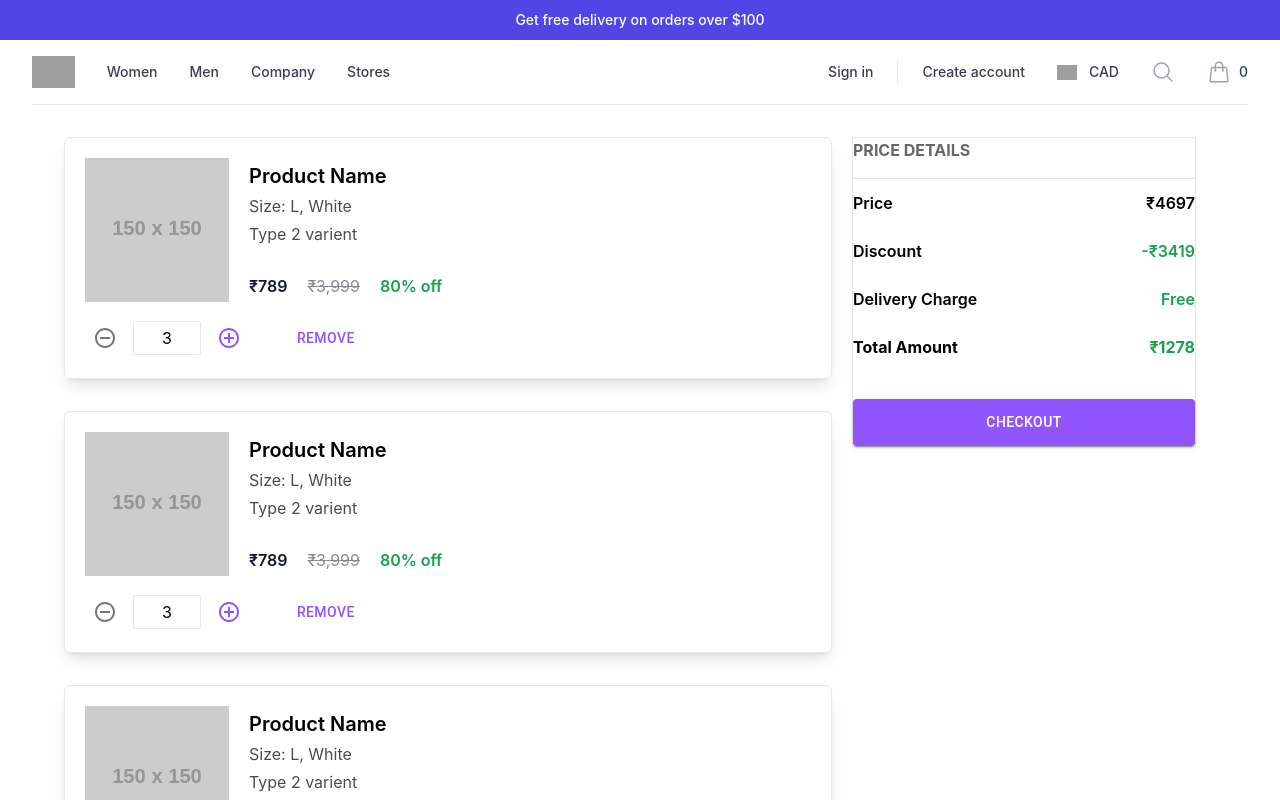
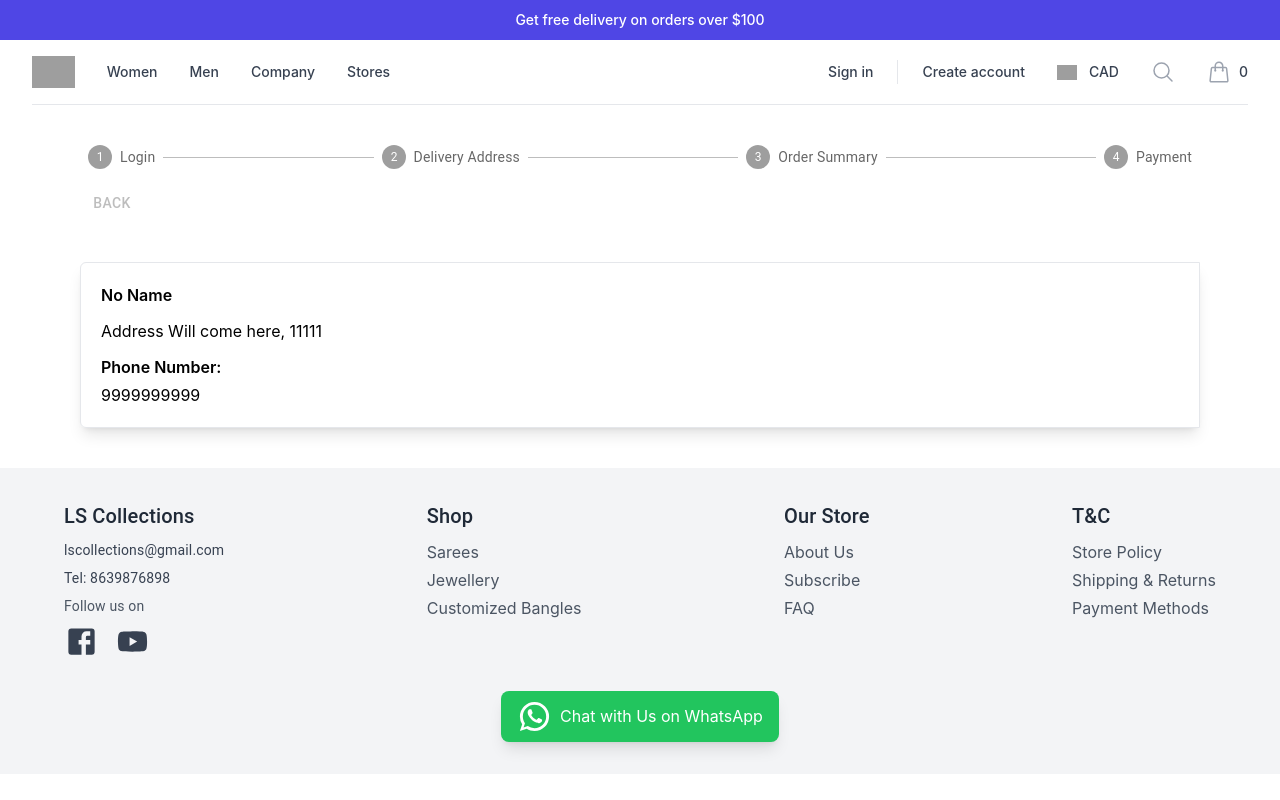
Before and after one commit to haradeva/LSCollections-Ecommerce, a React (Create React App) app in the folder frontend/: page /1/1/1 in a window 1280 px wide. Shown: the top 800 px of the page. Built offline with nearby package versions, Linux system fonts and the light colour scheme; grey boxes are pictures that could not be loaded.

Commit message:
Add checkout components and update existing components

```diff
--- a/frontend/src/App.js
+++ b/frontend/src/App.js
@@ -5,21 +5,21 @@ import HomePage from "./pages/HomePage/HomePage";
 import Footer from "./components/Footer/Footer";
 import ProductDetails from "./components/ProductDetails/ProductDetails";
 import Cart from "./components/Cart/Cart";
+import Checkout from "./components/Checkout/Checkout";
 
 function App() {
   return (
-    <>
     <div className="">
       <Navbar />
       <div>
         {/* <HomePage /> */}
         {/* <FullProductList /> */}
         {/* <ProductDetails /> */}
-          <Cart />
+        {/* <Cart /> */}
+        <Checkout />
       </div>
       <Footer />
     </div>
-    </>
   );
 }
 
--- /dev/null
+++ b/frontend/src/components/AddressCard/AddressCard.js
@@ -0,0 +1,18 @@
+import React from "react";
+
+const AddressCard = () => {
+  return (
+    <div>
+      <div className="space-y-3">
+        <p className="font-semibold">No Name</p>
+        <p>Address Will come here, 11111</p>
+        <div className="space-y-1">
+          <p className="font-semibold">Phone Number:</p>
+          <p>9999999999</p>
+        </div>
+      </div>
+    </div>
+  );
+};
+
+export default AddressCard;
--- /dev/null
+++ b/frontend/src/components/Checkout/Checkout.js
@@ -0,0 +1,72 @@
+import * as React from "react";
+import Box from "@mui/material/Box";
+import Stepper from "@mui/material/Stepper";
+import Step from "@mui/material/Step";
+import StepLabel from "@mui/material/StepLabel";
+import Button from "@mui/material/Button";
+import Typography from "@mui/material/Typography";
+import { useLocation } from "react-router-dom";
+import DeliveryAddressForm from "./DeliveryAddressForm";
+import OrderSummary from "./OrderSummary";
+
+const steps = ["Login", "Delivery Address", "Order Summary", "Payment"];
+
+export default function Checkout() {
+  const [activeStep, setActiveStep] = React.useState(0);
+
+  const location = useLocation();
+  const querySearch = new URLSearchParams(location.search);
+
+  const step = querySearch.get("step");
+
+  const handleNext = () => {
+    setActiveStep((prevActiveStep) => prevActiveStep + 1);
+  };
+
+  const handleBack = () => {
+    setActiveStep((prevActiveStep) => prevActiveStep - 1);
+  };
+
+  return (
+    <div className="px-10 lg:px-20">
+      <Box sx={{ width: "100%" }}>
+        <Stepper activeStep={step}>
+          {steps.map((label, index) => {
+            const stepProps = {};
+            const labelProps = {};
+
+            return (
+              <Step key={label} {...stepProps}>
+                <StepLabel {...labelProps}>{label}</StepLabel>
+              </Step>
+            );
+          })}
+        </Stepper>
+        {activeStep === steps.length ? (
+          <React.Fragment>
+            <Typography sx={{ mt: 2, mb: 1 }}>
+              All steps completed - you&apos;re finished
+            </Typography>
+          </React.Fragment>
+        ) : (
+          <React.Fragment>
+            <Box sx={{ display: "flex", flexDirection: "row", pt: 2 }}>
+              <Button
+                color="inherit"
+                disabled={activeStep === 0}
+                onClick={handleBack}
+                sx={{ mr: 1 }}
+              >
+                Back
+              </Button>
+            </Box>
+
+            <div className="mt-10">
+              {step === 2 ? <DeliveryAddressForm /> : <OrderSummary />}
+            </div>
+          </React.Fragment>
+        )}
+      </Box>
+    </div>
+  );
+}
--- /dev/null
+++ b/frontend/src/components/Checkout/DeliveryAddressForm.js
@@ -0,0 +1,148 @@
+import { Box, Button, Grid, TextField } from "@mui/material";
+import React from "react";
+import AddressCard from "../AddressCard/AddressCard";
+
+const DeliveryAddressForm = () => {
+  const handleSubmit = (e) => {
+    e.preventDefault();
+    const data = new FormData(e.currentTarget);
+    const address = {
+      firstName: data.get("firstName"),
+      lastName: data.get("lastName"),
+      address: data.get("address"),
+      city: data.get("city"),
+      state: data.get("state"),
+      zip: data.get("zip"),
+      phoneNumber: data.get("phoneNumber"),
+    };
+    console.log("address", address);
+  };
+
+  return (
+    <div>
+      <Grid container spacing={4}>
+        <Grid
+          xs={12}
+          lg={5}
+          className="border rounded-e-md shadow-md h-[30.5rem] overflow-y-scroll"
+        >
+          <div className="p-5 py-7 border-b cursor-pointer">
+            <AddressCard />
+            <Button
+              sx={{
+                mt: 2,
+                bgcolor: "#9155fd",
+                color: "white",
+                "&:hover": { bgcolor: "#C756FC" },
+              }}
+              size="large"
+              variant="contained"
+            >
+              Deliver Here
+            </Button>
+          </div>
+        </Grid>
+
+        <Grid item xs={12} lg={7}>
+          <Box className="border rounded-s-md shadow-md p-5">
+            <form onSubmit={handleSubmit}>
+              <Grid container spacing={3}>
+                <Grid item xs={12} sm={6}>
+                  <TextField
+                    required
+                    id="firstName"
+                    name="firstName"
+                    label="First Name"
+                    fullWidth
+                    autoComplete="given-name"
+                  />
+                </Grid>
+                <Grid item xs={12} sm={6}>
+                  <TextField
+                    required
+                    id="lastName"
+                    name="lastName"
+                    label="Last Name"
+                    fullWidth
+                    autoComplete="family-name"
+                  />
+                </Grid>
+                <Grid item xs={12}>
+                  <TextField
+                    required
+                    id="address"
+                    name="address"
+                    label="Address"
+                    fullWidth
+                    autoComplete="street-address"
+                    multiline
+                    rows={4}
+                  />
+                </Grid>
+                <Grid item xs={12} sm={6}>
+                  <TextField
+                    required
+                    id="city"
+                    name="city"
+                    label="City"
+                    fullWidth
+                    autoComplete="address-level2"
+                  />
+                </Grid>
+                <Grid item xs={12} sm={6}>
+                  <TextField
+                    required
+                    id="state"
+                    name="state"
+                    label="State"
+                    fullWidth
+                    autoComplete="address-level1"
+                  />
+                </Grid>
+                <Grid item xs={12} sm={6}>
+                  <TextField
+                    required
+                    id="zip"
+                    name="zip"
+                    label="Zip Code"
+                    fullWidth
+                    autoComplete="shipping postal-code"
+                  />
+                </Grid>
+                <Grid item xs={12} sm={6}>
+                  <TextField
+                    required
+                    id="phoneNumber"
+                    name="phoneNumber"
+                    label="Phone Number"
+                    fullWidth
+                    type="tel"
+                    autoComplete="tel"
+                  />
+                </Grid>
+                <Grid item xs={12} sm={6}>
+                  <Button
+                    sx={{
+                      py: 1.5,
+                      mt: 2,
+                      bgcolor: "#9155fd",
+                      color: "white",
+                      "&:hover": { bgcolor: "#C756FC" },
+                    }}
+                    size="large"
+                    variant="contained"
+                    type="submit"
+                  >
+                    Deliver Here
+                  </Button>
+                </Grid>
+              </Grid>
+            </form>
+          </Box>
+        </Grid>
+      </Grid>
+    </div>
+  );
+};
+
+export default DeliveryAddressForm;
--- /dev/null
+++ b/frontend/src/components/Checkout/OrderSummary.js
@@ -0,0 +1,14 @@
+import React from "react";
+import AddressCard from "../AddressCard/AddressCard";
+
+const OrderSummary = () => {
+  return (
+    <div>
+      <div className="p-5 shadow-lg rounded-s-md border">
+        <AddressCard />
+      </div>
+    </div>
+  );
+};
+
+export default OrderSummary;
--- a/frontend/src/components/Footer/Footer.js
+++ b/frontend/src/components/Footer/Footer.js
@@ -6,7 +6,7 @@ import WhatsAppIcon from "@mui/icons-material/WhatsApp";
 
 const Footer = () => {
   return (
-    <footer className="bg-gray-100 py-8">
+    <footer className="bg-gray-100 py-8 mt-10">
       <Container maxWidth="lg">
         <Grid2 container spacing={4} justifyContent="space-between">
           {/* Contact Section */}
--- a/frontend/src/components/Navbar/Navbar.js
+++ b/frontend/src/components/Navbar/Navbar.js
@@ -154,7 +154,7 @@ export default function Navbar() {
   const [open, setOpen] = useState(false);
 
   return (
-    <div className="bg-white">
+    <div className="bg-white mb-10">
       {/* Mobile menu */}
       <Dialog open={open} onClose={setOpen} className="relative z-40 lg:hidden">
         <DialogBackdrop
```
Lines whose indentation alone changed are shown as unchanged.
